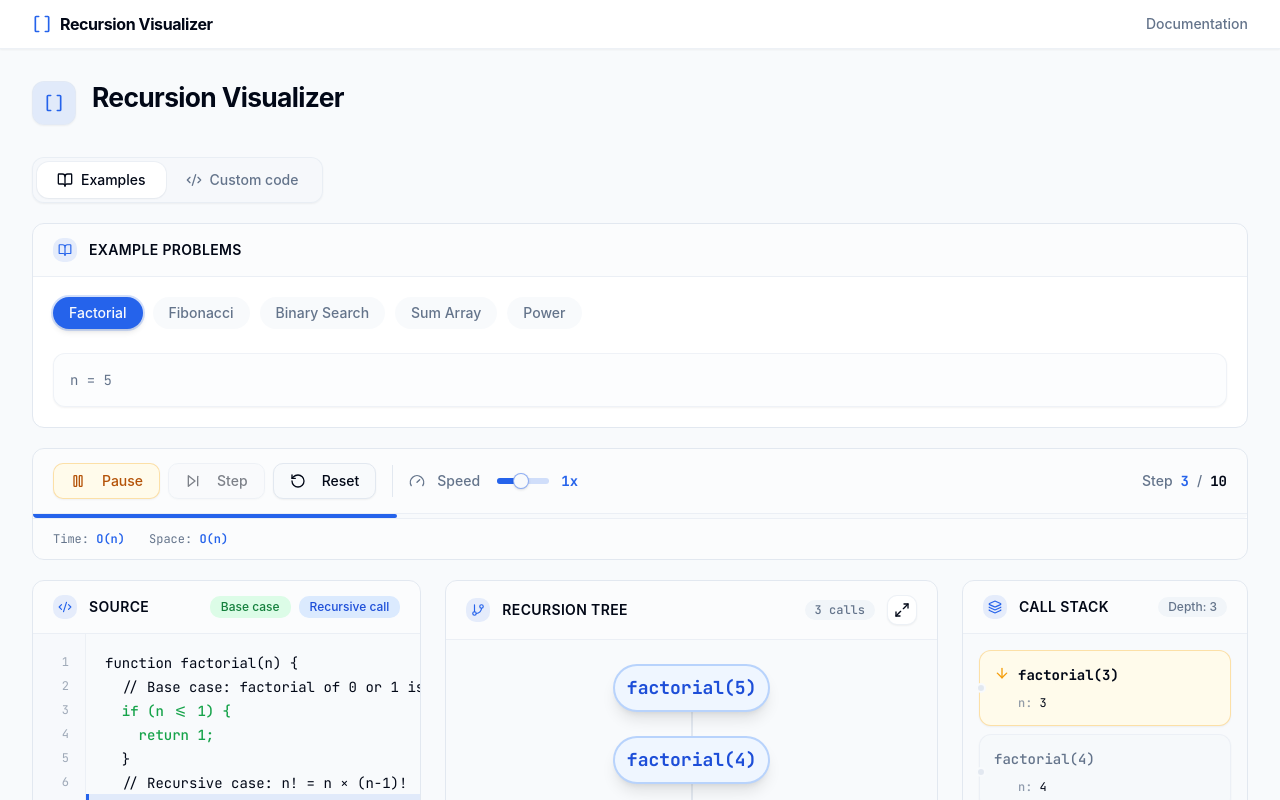
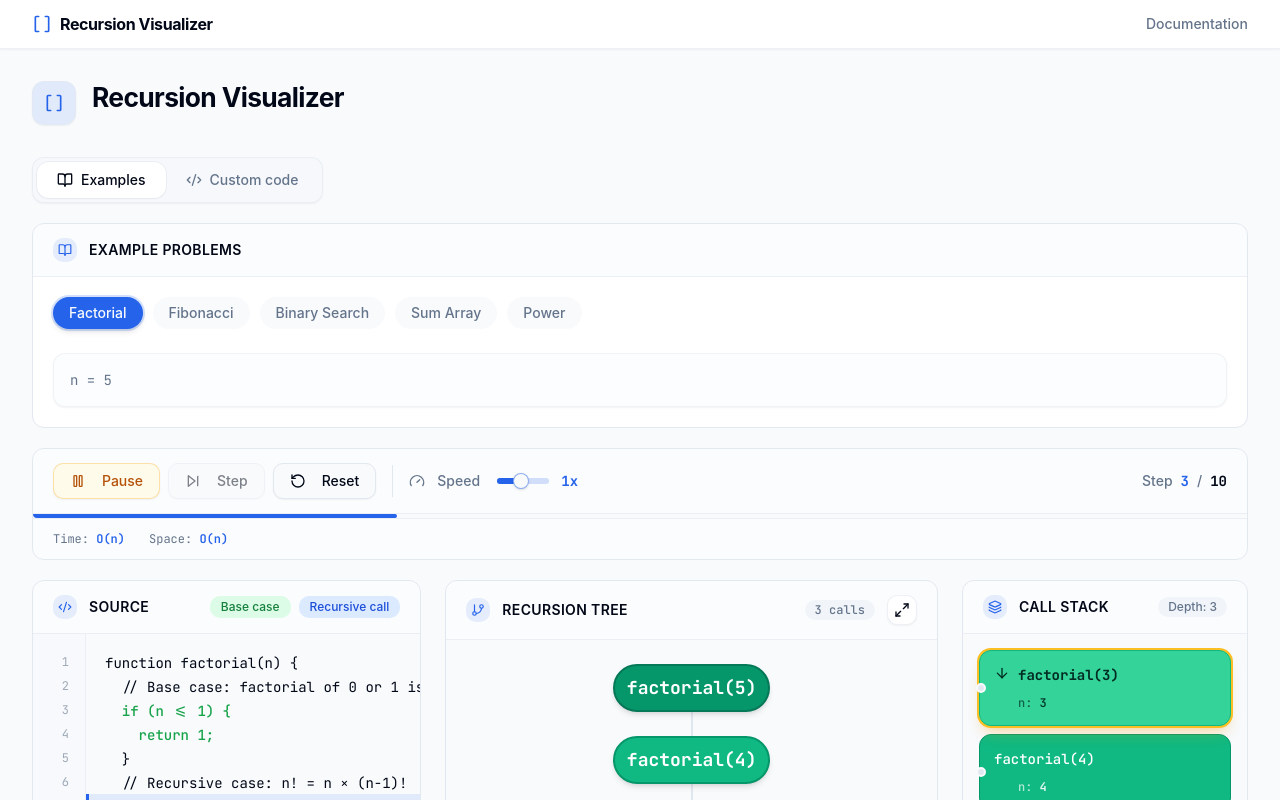
Before and after one commit to yuvnex/Recursion_Visualizer, a React (Vite) app: page / in a window 1280 px wide. Both pictures are taken after a click on the button "Run". Shown: the top 800 px of the page. Built offline with nearby package versions, Linux system fonts and the light colour scheme.

Commit message:
refactor:Updated Stack frame Execution

```diff
--- a/src/components/recursion/CallStack.jsx
+++ b/src/components/recursion/CallStack.jsx
@@ -22,6 +22,25 @@ export default function CallStack({ stack, currentNodeId, executionPhase }) {
             {stack.map((frame, index) => {
               const isTop = index === stack.length - 1
               const isActive = frame.id === currentNodeId
+              const depth = index
+
+              const emeraldBgs = [
+                'bg-emerald-600 border-emerald-700 text-white',
+                'bg-emerald-500 border-emerald-600 text-white',
+                'bg-emerald-400 border-emerald-500 text-emerald-950',
+                'bg-emerald-300 border-emerald-400 text-emerald-950',
+                'bg-emerald-200 border-emerald-300 text-emerald-950',
+              ]
+              const bgClass = emeraldBgs[Math.min(depth, emeraldBgs.length - 1)]
+
+              const activeClasses = isActive && executionPhase === 'calling'
+                ? 'ring-2 ring-amber-400 shadow-lg shadow-amber-500/30 scale-[1.02] z-10'
+                : isActive && executionPhase === 'returning'
+                ? 'ring-2 ring-blue-400 shadow-lg shadow-blue-500/30 scale-[1.02] z-10'
+                : isTop
+                ? 'ring-2 ring-emerald-300 shadow-md scale-[1.01] z-10'
+                : 'opacity-90'
+
               return (
                 <motion.div
                   key={frame.id}
@@ -29,15 +48,7 @@ export default function CallStack({ stack, currentNodeId, executionPhase }) {
                   animate={{ opacity: 1, x: 0, transition: { type: 'spring', stiffness: 420, damping: 28 } }}
                   exit={{ opacity: 0, x: 12, transition: { duration: 0.15 } }}
                   layout
-                  className={`relative rounded-xl border p-3.5 shadow-sm transition-colors ${
-                    isActive && executionPhase === 'calling'
-                      ? 'border-amber-500/30 bg-amber-50 dark:bg-amber-500/10'
-                      : isActive && executionPhase === 'returning'
-                      ? 'border-primary/30 bg-primary/5'
-                      : isTop
-                      ? 'border-blue-500/30 bg-blue-50 dark:bg-blue-500/10'
-                      : 'border-border/50 bg-muted/20'
-                  }`}
+                  className={`relative rounded-xl border p-3.5 transition-all duration-200 ${bgClass} ${activeClasses}`}
                 >
                   <div className="absolute -left-1 top-1/2 h-2.5 w-2.5 -translate-y-1/2 rounded-full border-2 border-background bg-border" />
                   <div className="flex items-center justify-between">
@@ -45,11 +56,11 @@ export default function CallStack({ stack, currentNodeId, executionPhase }) {
                       {isTop && (
                         <motion.div animate={{ y: [0, -2, 0] }} transition={{ repeat: Infinity, duration: 1.8 }}>
                           {executionPhase === 'returning'
-                            ? <ArrowUp className="h-4 w-4 text-primary" />
-                            : <ArrowDown className="h-4 w-4 text-amber-500" />}
+                            ? <ArrowUp className={`h-4 w-4 ${isActive || isTop ? 'text-current' : 'text-primary'}`} />
+                            : <ArrowDown className={`h-4 w-4 ${isActive || isTop ? 'text-current' : 'text-amber-500'}`} />}
                         </motion.div>
                       )}
-                      <code className={`font-mono text-sm ${isActive ? 'font-bold text-foreground' : 'font-medium text-muted-foreground'}`}>
+                      <code className={`font-mono text-sm ${isActive ? 'font-bold' : 'font-medium'}`}>
                         {frame.label}
                       </code>
                     </div>
@@ -57,18 +68,22 @@ export default function CallStack({ stack, currentNodeId, executionPhase }) {
                       <motion.div
                         initial={{ opacity: 0 }}
                         animate={{ opacity: 1 }}
-                        className="rounded-full border border-green-500/30 bg-green-50 px-2 py-0.5 text-xs font-medium text-green-700 dark:bg-green-900/30 dark:text-green-400 shadow-sm"
+                        className={`rounded-full border px-2 py-0.5 text-xs font-medium shadow-sm ${
+                          isActive || isTop
+                            ? 'border-white/40 bg-white/20 text-current'
+                            : 'border-white/40 bg-white/20 text-current'
+                        }`}
                       >
                         → {String(frame.returnValue)}
                       </motion.div>
                     )}
                   </div>
                   {frame.params && (
-                    <div className="mt-2.5 pl-6 font-mono text-xs text-muted-foreground">
+                    <div className="mt-2.5 pl-6 font-mono text-xs opacity-90">
                       {Object.entries(frame.params).map(([key, value]) => (
                         <span key={key} className="mr-3">
-                          <span className="text-muted-foreground/70 font-medium">{key}:</span>{' '}
-                          <span className="text-foreground">{JSON.stringify(value)}</span>
+                          <span className="opacity-75 font-medium">{key}:</span>{' '}
+                          <span className="font-semibold">{JSON.stringify(value)}</span>
                         </span>
                       ))}
                     </div>
--- a/src/components/recursion/RecursionTree.jsx
+++ b/src/components/recursion/RecursionTree.jsx
@@ -113,47 +113,45 @@ export default function RecursionTree({ nodes, currentNodeId, executionPhase, is
     }
   }, [treeData, layout?.rootWidth, nodes?.length])
 
-  const getNodeStyle = (node) => {
+  const getNodeStyle = (node, depth = 0) => {
     const isActive = node.id === currentNodeId
+
+    const emeraldBgs = [
+      'bg-emerald-600 border-emerald-700', // depth 0
+      'bg-emerald-500 border-emerald-600', // depth 1
+      'bg-emerald-400 border-emerald-500', // depth 2
+      'bg-emerald-300 border-emerald-400', // depth 3
+      'bg-emerald-200 border-emerald-300', // depth 4+
+    ]
+    const textColors = [
+      'text-white', // depth 0
+      'text-white', // depth 1
+      'text-emerald-950', // depth 2
+      'text-emerald-950', // depth 3
+      'text-emerald-950', // depth 4+
+    ]
+
+    const bgIndex = Math.min(depth, emeraldBgs.length - 1)
+    const defaultBg = emeraldBgs[bgIndex]
+    const defaultText = textColors[bgIndex]
 
     if (isActive && executionPhase === 'calling') {
       return {
-        container: 'scale-[1.05] border-[2px] border-amber-500 bg-amber-50 dark:bg-amber-500/10 shadow-md shadow-amber-500/20 z-10',
-        text: 'text-amber-700 dark:text-amber-400 text-lg',
+        container: `scale-[1.15] border-[3px] border-amber-400 ${defaultBg} shadow-lg shadow-amber-500/40 z-10`,
+        text: `${defaultText} text-lg`,
       }
     }
 
     if (isActive && executionPhase === 'returning') {
       return {
-        container: 'scale-[1.05] border-[2px] border-primary bg-primary/10 shadow-md shadow-primary/20 z-10',
-        text: 'text-primary text-lg',
-      }
-    }
-
-    if (node.isBaseCase && node.returned) {
-      return {
-        container: 'border-[2px] border-green-500/40 bg-green-50 dark:bg-green-500/10 opacity-90',
-        text: 'text-green-700 dark:text-green-400 text-lg',
-      }
-    }
-
-    if (node.returned) {
-      return {
-        container: 'border-[2px] border-green-500/40 bg-green-50 dark:bg-green-500/10 opacity-90',
-        text: 'text-green-700 dark:text-green-400 text-lg',
-      }
-    }
-
-    if (node.isBaseCase) {
-      return {
-        container: 'border-[2px] border-blue-500/30 bg-blue-50 dark:border-blue-500/40 dark:bg-blue-500/10',
-        text: 'text-blue-700 dark:text-blue-400 text-lg',
+        container: `scale-[1.1] border-[3px] border-blue-400 ${defaultBg} shadow-lg shadow-blue-500/40 z-10`,
+        text: `${defaultText} text-lg`,
       }
     }
 
     return {
-      container: 'border-[2px] border-blue-500/30 bg-blue-50 dark:border-blue-500/40 dark:bg-blue-500/10',
-      text: 'text-blue-700 dark:text-blue-400 text-lg',
+      container: `border-[2px] ${defaultBg} shadow-md`,
+      text: `${defaultText} text-lg`,
     }
   }
 
@@ -163,7 +161,7 @@ export default function RecursionTree({ nodes, currentNodeId, executionPhase, is
     const nodeWidth = layout?.widthById?.[node.id] ?? 180
     const childSpan = layout?.childSpanById?.[node.id] ?? 0
 
-    const style = getNodeStyle(node)
+    const style = getNodeStyle(node, depth)
     const hasChildren = node.children && node.children.length > 0
 
     return (
```
